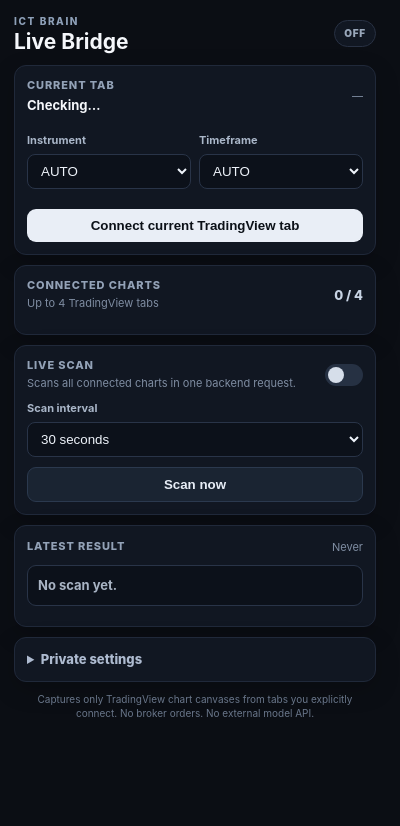
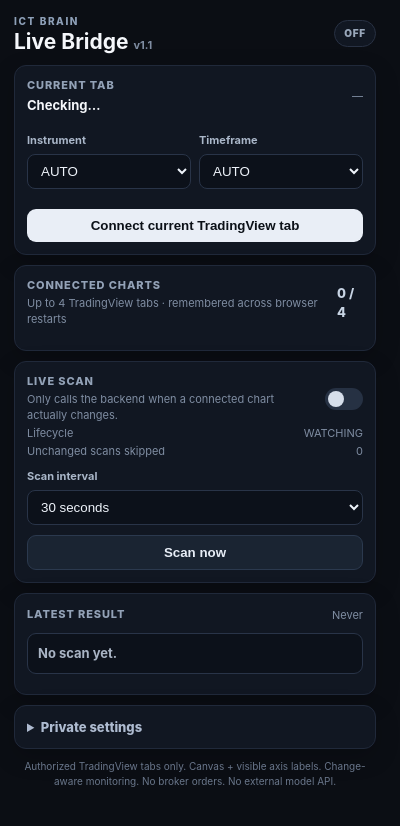
Before and after one commit to grobentham/iron-brain, a browser extension: page live-bridge/popup.html in a window 400 px wide. Drawn offline with Linux system fonts and the light colour scheme.

Commit message:
Show Live Bridge lifecycle and change-aware status

```diff
--- a/live-bridge/popup.html
+++ b/live-bridge/popup.html
@@ -11,7 +11,7 @@
     <header>
       <div>
         <p class="eyebrow">ICT BRAIN</p>
-        <h1>Live Bridge</h1>
+        <h1>Live Bridge <span class="mini">v1.1</span></h1>
       </div>
       <span id="monitorBadge" class="badge off">OFF</span>
     </header>
@@ -43,7 +43,7 @@
       <div class="row between">
         <div>
           <p class="label">Connected charts</p>
-          <p class="hint">Up to 4 TradingView tabs</p>
+          <p class="hint">Up to 4 TradingView tabs · remembered across browser restarts</p>
         </div>
         <span id="connectedCount" class="counter">0 / 4</span>
       </div>
@@ -54,12 +54,20 @@
       <div class="row between">
         <div>
           <p class="label">Live Scan</p>
-          <p class="hint">Scans all connected charts in one backend request.</p>
+          <p class="hint">Only calls the backend when a connected chart actually changes.</p>
         </div>
         <label class="switch">
           <input id="monitorToggle" type="checkbox" />
           <span></span>
         </label>
+      </div>
+      <div class="row between">
+        <span class="hint">Lifecycle</span>
+        <span id="lifecycleState" class="mini">WATCHING</span>
+      </div>
+      <div class="row between">
+        <span class="hint">Unchanged scans skipped</span>
+        <span id="unchangedSkips" class="mini">0</span>
       </div>
       <label>Scan interval
         <select id="interval">
@@ -78,6 +86,7 @@
         <span id="scanTime" class="mini">Never</span>
       </div>
       <div id="result" class="result wait">No scan yet.</div>
+      <p id="timeStatus" class="hint"></p>
       <p id="error" class="error"></p>
     </section>
 
@@ -92,7 +101,7 @@
       <button id="saveSettingsBtn" class="secondary">Save settings</button>
     </details>
 
-    <p class="foot">Captures only TradingView chart canvases from tabs you explicitly connect. No broker orders. No external model API.</p>
+    <p class="foot">Authorized TradingView tabs only. Canvas + visible axis labels. Change-aware monitoring. No broker orders. No external model API.</p>
   </main>
   <script src="popup.js"></script>
 </body>
```
